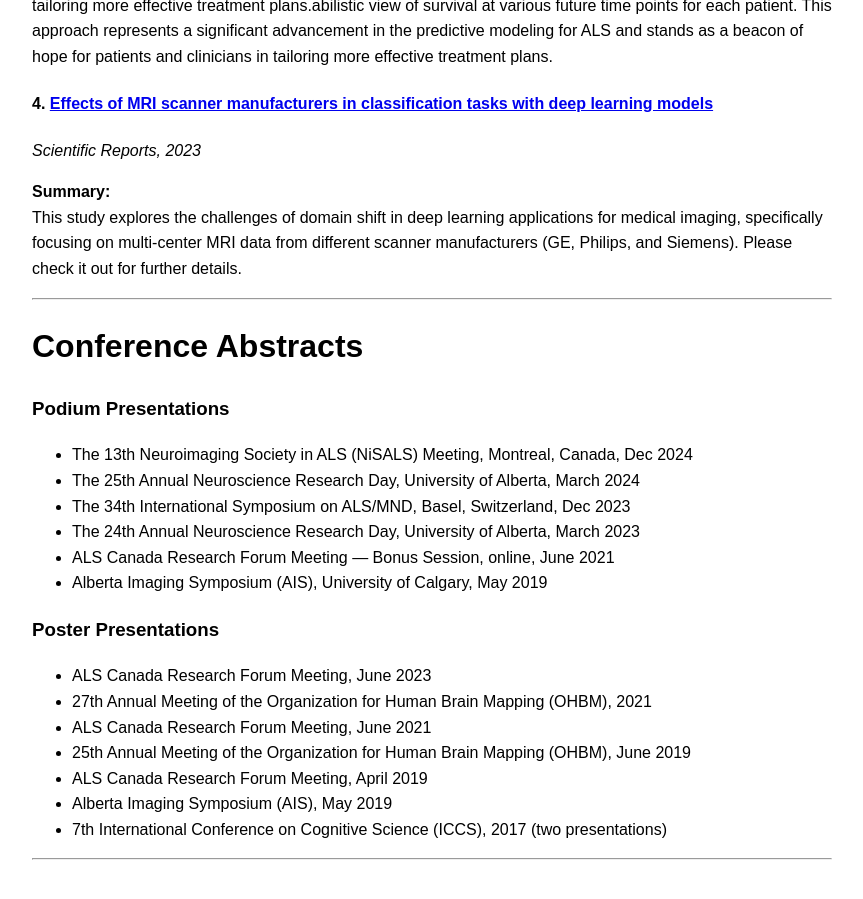
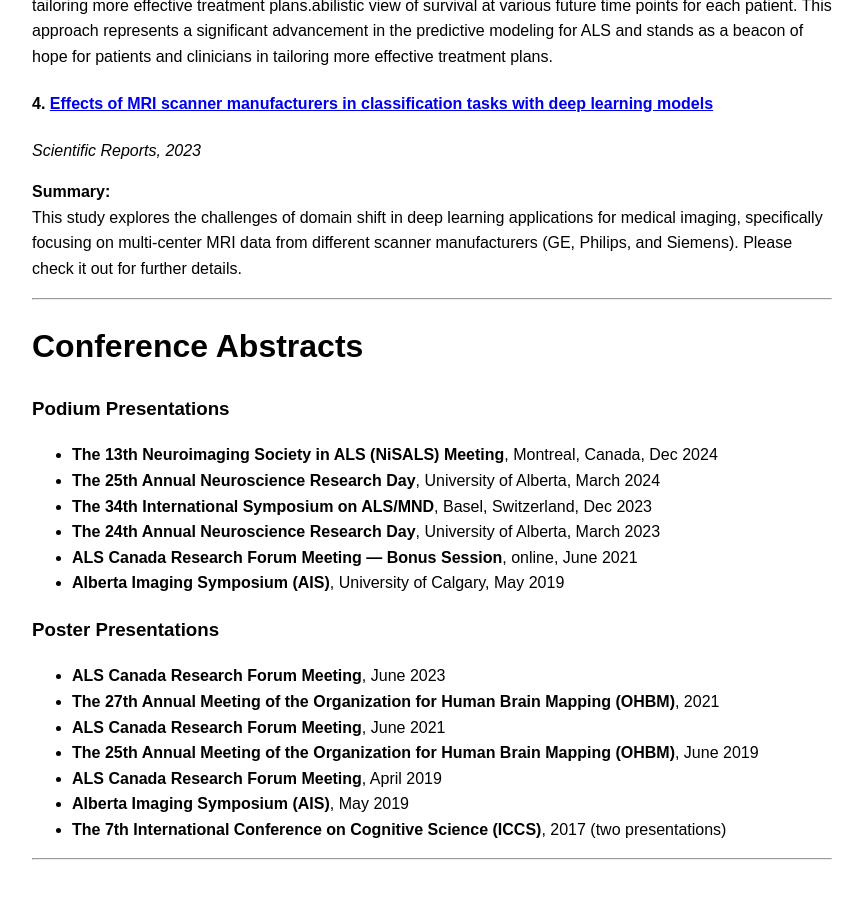
Before and after one commit to Pedram-Parnianpour/pedram-parnianpour.github.io, a Jekyll site: the page built from Projects.md, in a window 1280 px wide and 900 px high, scrolled down 1338 px. Shown: the whole window, without its empty margins (208-1071 px from the left). Built offline with Jekyll 4.4.1, drawn with Linux system fonts in a browser that asks for light colours; our own code applies the rules of GitHub Pages for plain Markdown files.

Commit message:
Update Projects.md

```diff
--- a/Projects.md
+++ b/Projects.md
@@ -40,20 +40,21 @@ This study explores the challenges of domain shift in deep learning applications
 # Conference Abstracts
 
 ### Podium Presentations
-- The 13th Neuroimaging Society in ALS (NiSALS) Meeting, Montreal, Canada, Dec 2024
-- The 25th Annual Neuroscience Research Day, University of Alberta, March 2024
-- The 34th International Symposium on ALS/MND, Basel, Switzerland, Dec 2023
-- The 24th Annual Neuroscience Research Day, University of Alberta, March 2023
-- ALS Canada Research Forum Meeting — Bonus Session, online, June 2021
-- Alberta Imaging Symposium (AIS), University of Calgary, May 2019
+- **The 13th Neuroimaging Society in ALS (NiSALS) Meeting**, Montreal, Canada, Dec 2024
+- **The 25th Annual Neuroscience Research Day**, University of Alberta, March 2024
+- **The 34th International Symposium on ALS/MND**, Basel, Switzerland, Dec 2023
+- **The 24th Annual Neuroscience Research Day**, University of Alberta, March 2023
+- **ALS Canada Research Forum Meeting — Bonus Session**, online, June 2021
+- **Alberta Imaging Symposium (AIS)**, University of Calgary, May 2019
 
 ### Poster Presentations
-- ALS Canada Research Forum Meeting, June 2023
-- 27th Annual Meeting of the Organization for Human Brain Mapping (OHBM), 2021
-- ALS Canada Research Forum Meeting, June 2021
-- 25th Annual Meeting of the Organization for Human Brain Mapping (OHBM), June 2019
-- ALS Canada Research Forum Meeting, April 2019
-- Alberta Imaging Symposium (AIS), May 2019
-- 7th International Conference on Cognitive Science (ICCS), 2017 (two presentations)
+- **ALS Canada Research Forum Meeting**, June 2023
+- **The 27th Annual Meeting of the Organization for Human Brain Mapping (OHBM)**, 2021
+- **ALS Canada Research Forum Meeting**, June 2021
+- **The 25th Annual Meeting of the Organization for Human Brain Mapping (OHBM)**, June 2019
+- **ALS Canada Research Forum Meeting**, April 2019
+- **Alberta Imaging Symposium (AIS)**, May 2019
+- **The 7th International Conference on Cognitive Science (ICCS)**, 2017 (two presentations)
+
 
 ---
```
